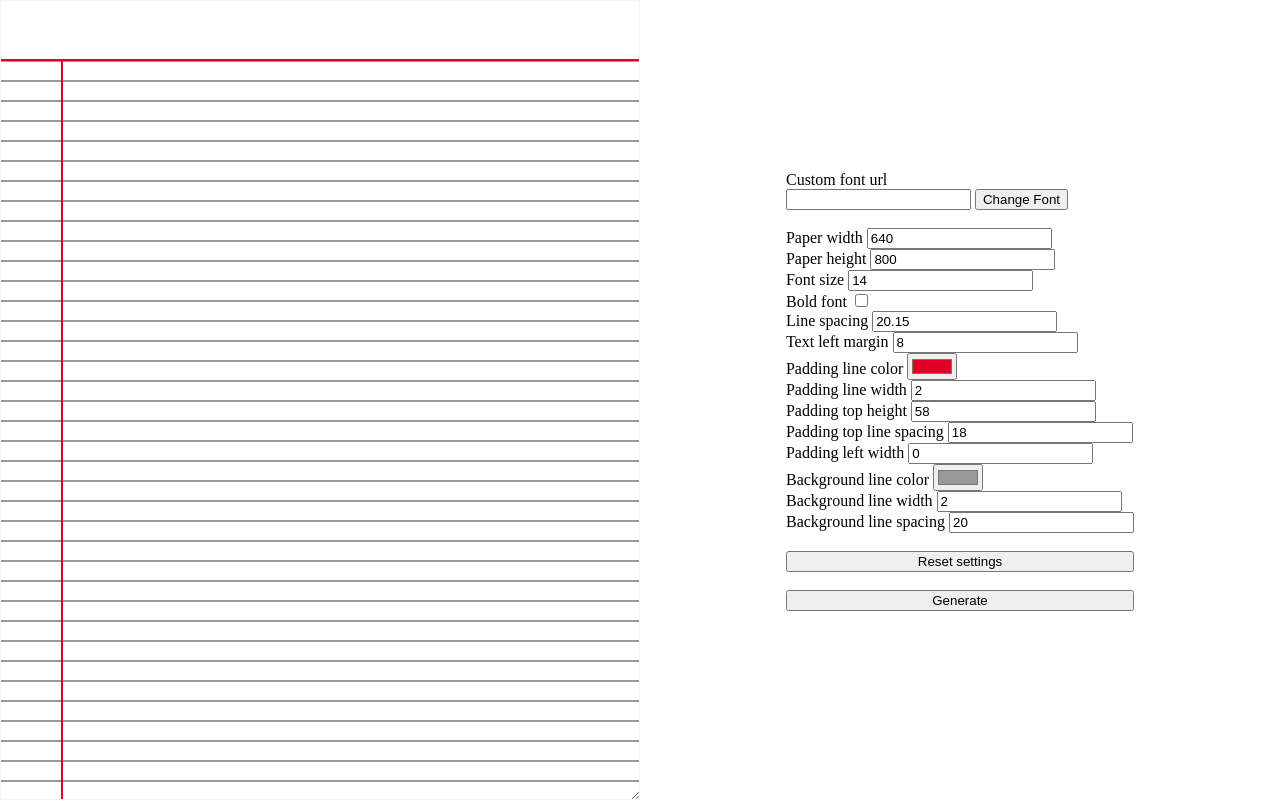
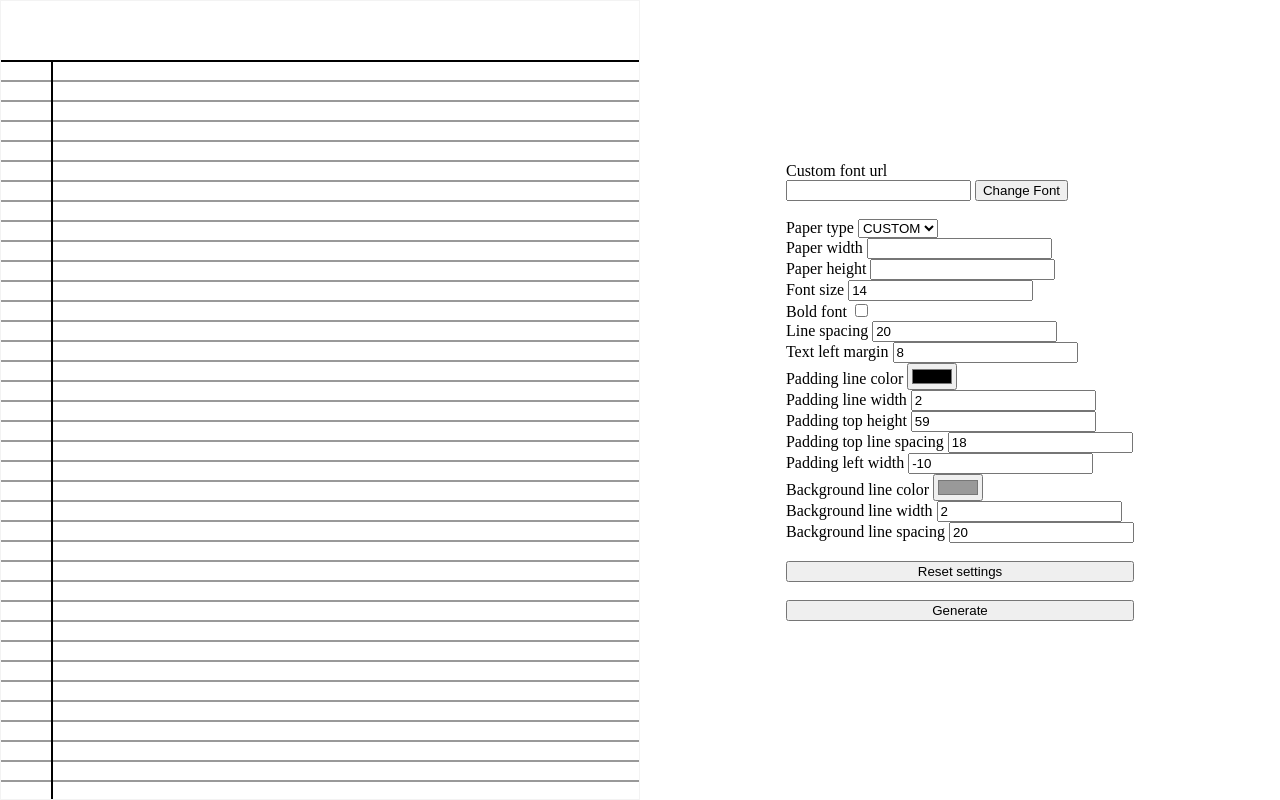
Before and after one commit to akbarhps/handwriting, a plain HTML site: page index.html in a window 1280 px wide. Drawn offline with Linux system fonts and the light colour scheme; a web font is replaced by a local one.

Commit message:
fix chaching issue and add standard paper size

```diff
--- a/index.html
+++ b/index.html
@@ -37,13 +37,18 @@
         <br>
 
         <div>
+            <label for="paper_type">Paper type</label>
+            <select id="paper_type"></select>
+        </div>
+
+        <div>
             <label for="paper_width">Paper width</label>
-            <input id="paper_width" class="--paper-width px" type="number" min="1" value="450">
+            <input id="paper_width" class="--paper-width px" type="number" min="0" value="470">
         </div>
 
         <div>
             <label for="paper_height">Paper height</label>
-            <input id="paper_height" class="--paper-height px" type="number" min="1" value="650">
+            <input id="paper_height" class="--paper-height px" type="number" min="0" value="545">
         </div>
 
         <div>
@@ -58,7 +63,7 @@
 
         <div>
             <label for="line_spacing">Line spacing</label>
-            <input id="line_spacing" class="--line-spacing px" type="number" min="1" value="20.15">
+            <input id="line_spacing" class="--line-spacing px" type="number" min="1" value="20">
         </div>
 
         <div>
@@ -68,7 +73,7 @@
 
         <div>
             <label for="padding_line_color">Padding line color</label>
-            <input id="padding_line_color" class="--padding-line-color" type="color" value="#E00025">
+            <input id="padding_line_color" class="--padding-line-color" type="color" value="#000000">
         </div>
 
         <div>
@@ -78,7 +83,7 @@
 
         <div>
             <label for="padding_top_height">Padding top height</label>
-            <input id="padding_top_height" class="--padding-top-height px" type="number" min="0" value="58">
+            <input id="padding_top_height" class="--padding-top-height px" type="number" value="59">
         </div>
 
         <div>
@@ -88,7 +93,7 @@
 
         <div>
             <label for="padding_left_width">Padding left width</label>
-            <input id="padding_left_width" class="--padding-left-width px" type="number" value="0">
+            <input id="padding_left_width" class="--padding-left-width px" type="number" value="-10">
         </div>
 
         <div>
--- a/script.js
+++ b/script.js
@@ -1,4 +1,33 @@
+const container = document.getElementById("paper_container");
+const paperType = document.getElementById("paper_type");
+const paperWidth = document.getElementById("paper_width");
+const paperHeight = document.getElementById("paper_height");
+
+const buttonResetSettings = document.getElementById("button_reset_settings");
+const buttonGenerate = document.getElementById("button_generate");
+
+let settings = {}
+const cookie = document.cookie.split(";").find(c => c.includes("settings"));
+if (cookie) {
+    settings = JSON.parse(cookie.split("=")[1]);
+}
+
+const standardPaperSize = {
+    CUSTOM: undefined,
+    A4: [793.701, 1122.520],
+    A5: [559.37007874, 793.7007874],
+    FOLIO: [816, 1248],
+}
+
+for (let type of Object.keys(standardPaperSize)) {
+    const option = document.createElement("option");
+    option.value = type;
+    option.innerText = type;
+    paperType.appendChild(option);
+}
+
 function updateSettings(settings) {
+    console.log(settings);
     document.cookie = `settings=${JSON.stringify(settings)}`;
 }
 
@@ -11,7 +40,7 @@ function updateElementStyle(input, fromSetting = false, isReset = false) {
         input.checked = input.defaultChecked
     }
 
-    if (fromSetting) {
+    if (fromSetting && !isReset) {
         input.value = settings[input.id] ? settings[input.id] : input.value;
 
         if (input.type === 'checkbox') {
@@ -39,7 +68,7 @@ function updateElementStyle(input, fromSetting = false, isReset = false) {
     document.documentElement.style.setProperty(property, `${value}`);
 }
 
-function updatePaperSize(settings) {
+function updatePaperSize(settings, type = "CUSTOM") {
     if (settings['paper_width']) {
         container.style.width = settings['paper_width'] + 'px';
     } else {
@@ -52,8 +81,9 @@ function updatePaperSize(settings) {
         container.style.height = '100%';
     }
 
-    document.getElementById('paper_width').value = settings['paper_width'];
-    document.getElementById('paper_height').value = settings['paper_height'];
+    paperType.value = type;
+    paperWidth.value = settings['paper_width'];
+    paperHeight.value = settings['paper_height'];
 }
 
 function updateStyles(settings, isReset = false) {
@@ -69,35 +99,32 @@ function updateStyles(settings, isReset = false) {
     }
 }
 
-let settings = {}
-const cookie = document.cookie.split(";").find(c => c.includes("settings"));
+paperType.addEventListener("input", function () {
+    const paperSize = standardPaperSize[paperType.value];
+    if (!paperSize) {
+        updatePaperSize(settings);
+        return;
+    }
 
-if (cookie) {
-    settings = JSON.parse(cookie.split("=")[1]);
-}
+    settings['paper_width'] = paperSize[0];
+    settings['paper_height'] = paperSize[1];
 
-const container = document.getElementById("paper_container");
-new ResizeObserver((e) => {
-    settings['paper_width'] = e[0].contentRect.width;
-    settings['paper_height'] = e[0].contentRect.height;
-    updatePaperSize(settings);
-    updateSettings(settings);
-}).observe(container);
-
-updatePaperSize(settings);
-updateStyles(settings, false);
-
-const buttonResetSettings = document.getElementById("button_reset_settings");
-buttonResetSettings.addEventListener("click", () => {
-    settings = {};
-    updateStyles(settings, true);
-    updatePaperSize(settings);
+    updatePaperSize(settings, paperType.value);
     updateSettings(settings);
 });
 
-const buttonGenerate = document.getElementById("button_generate");
+buttonResetSettings.addEventListener("click", () => {
+    settings = {};
+    updatePaperSize(settings);
+    updateStyles(settings, true);
+    updateSettings(settings);
+});
+
 buttonGenerate.addEventListener("click", () => {
     html2canvas(container, {scale: 5}).then(canvas => {
         document.body.appendChild(canvas);
     });
 });
+
+updatePaperSize(settings);
+updateStyles(settings, false);
--- a/styles.css
+++ b/styles.css
@@ -8,13 +8,13 @@
     --font-size: 14px;
     --font-weight: 'normal';
     --font-color: #000000;
-    --line-spacing: 20.15px;
+    --line-spacing: 20px;
     --text-margin-left: 8px;
-    --padding-line-color: #E00025;
+    --padding-line-color: #000000;
     --padding-line-width: 2px;
     --padding-left-width: 0px;
     --padding-left-line-spacing: var(--line-spacing);
-    --padding-top-height: 58px;
+    --padding-top-height: 59px;
     --padding-top-line-spacing: 18px;
     --background-line-color: #999999;
     --background-line-width: 1px;
@@ -65,7 +65,6 @@ html, body {
 .paper_container {
     width: 100%;
     height: 100%;
-    resize: both;
     overflow-x: hidden;
     overflow-y: hidden;
     background-color: unset !important;
```
